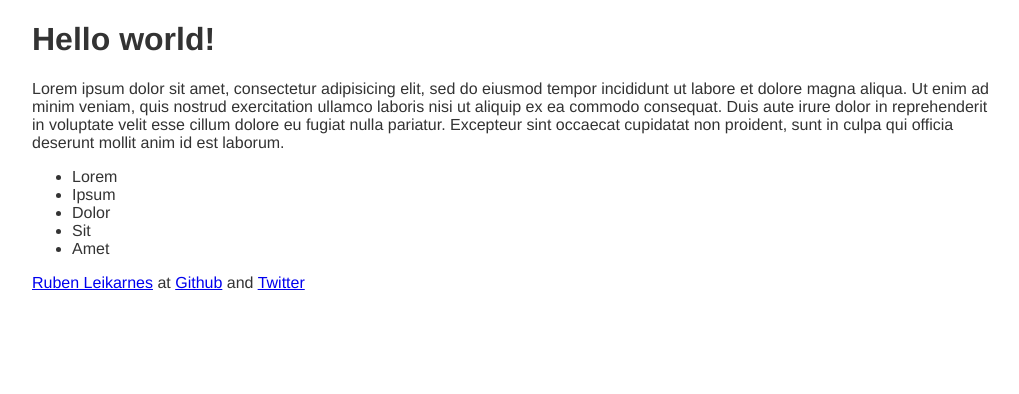
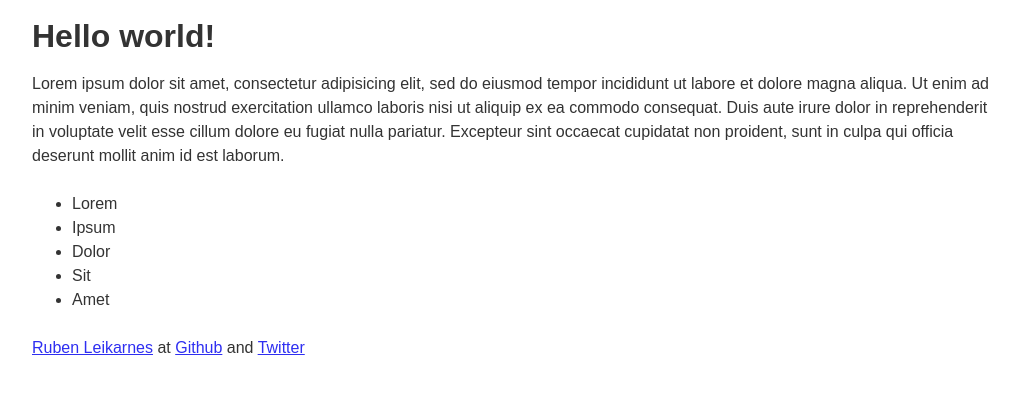
Before and after one commit to JohnsonHuang94/gruntplate, a website: page index.html in a window 1280 px wide. Shown: the whole page, without its empty margins (128-1147 px from the left). Drawn offline with Linux system fonts and the light colour scheme; files that its build step writes are made by us from their sources.

Commit message:
Added more scss

```diff
--- /dev/null
+++ b/_assets/sass/_base/body.scss
@@ -0,0 +1,27 @@
+/**
+ * Body styling
+ */
+
+* {
+	box-sizing: border-box;
+}
+
+html {
+	color: $primary-color;
+	font: $font-size $font-stack;
+	line-height: $default-spacing-unit + rem;
+	vertical-align: baseline;
+	text-rendering: optimizeLegibility;
+	-webkit-font-smoothing: antialiased;
+}
+
+body {
+  margin: $default-spacing-unit + rem auto;
+  width: 960px;
+}
+
+@include tablet-landscape-and-below {
+	body {
+		width: 90%;
+	}
+}
--- /dev/null
+++ b/_assets/sass/_base/margin.scss
@@ -0,0 +1,9 @@
+/**
+ * Default margin for all (normal) html elements
+ */
+
+h1, h2, h3, h4, h5, h6,
+p, blockquote, ul, ol, table {
+	margin-top: 0;
+	margin-bottom: $default-spacing-unit + rem;
+}
--- /dev/null
+++ b/_assets/sass/_base/typography.scss
@@ -0,0 +1,11 @@
+a {
+	color: $link-color;
+
+	&:visited {
+		color: darken($link-color, 25%);
+	}
+
+	&:hover {
+		color: lighten($link-color, 15%);
+	}
+}
--- a/_assets/sass/app.scss
+++ b/_assets/sass/app.scss
@@ -8,6 +8,9 @@
 
 $font-stack:    Helvetica, sans-serif;
 $primary-color: #333;
+$link-color: 	#2e2ef1;
+$font-size: 	16;
+$default-spacing-unit: 1.5;
 
 /**
  * Imports
@@ -15,30 +18,6 @@ $primary-color: #333;
 
 @import "_lib/normalize";
 @import "_mixins/media-queries";
-
-/**
- * Main styling
- */
-
-* {
-	box-sizing: border-box;
-}
-
-html {
-	color: $primary-color;
-	font: 100% $font-stack;
-	vertical-align: baseline;
-	text-rendering: optimizeLegibility;
-	-webkit-font-smoothing: antialiased;
-}
-
-body {
-  margin: 0 auto;
-  width: 960px;
-}
-
-@include tablet-landscape-and-below {
-	body {
-		width: 90%;
-	}
-}
+@import "_base/body";
+@import "_base/margin";
+@import "_base/typography";
--- a/assets/css/appprefixed.css
+++ b/assets/css/appprefixed.css
@@ -434,7 +434,7 @@ table {
 }
 
 /**
- * Main styling
+ * Body styling
  */
 
 * {
@@ -444,14 +444,15 @@ table {
 
 html {
   color: #333333;
-  font: 100% Helvetica, sans-serif;
+  font: 16 Helvetica, sans-serif;
+  line-height: 1.5rem;
   vertical-align: baseline;
   text-rendering: optimizeLegibility;
   -webkit-font-smoothing: antialiased;
 }
 
 body {
-  margin: 0 auto;
+  margin: 1.5rem auto;
   width: 960px;
 }
 
@@ -460,3 +461,34 @@ body {
     width: 90%;
   }
 }
+
+/**
+ * Default margin for all (normal) html elements
+ */
+
+h1,
+h2,
+h3,
+h4,
+h5,
+h6,
+p,
+blockquote,
+ul,
+ol,
+table {
+  margin-top: 0;
+  margin-bottom: 1.5rem;
+}
+
+a {
+  color: #2e2ef1;
+}
+
+a:visited {
+  color: #0a0a95;
+}
+
+a:hover {
+  color: #7676f6;
+}
```
Also changed, not shown: assets/css/app.css, assets/css/appmin.css.
